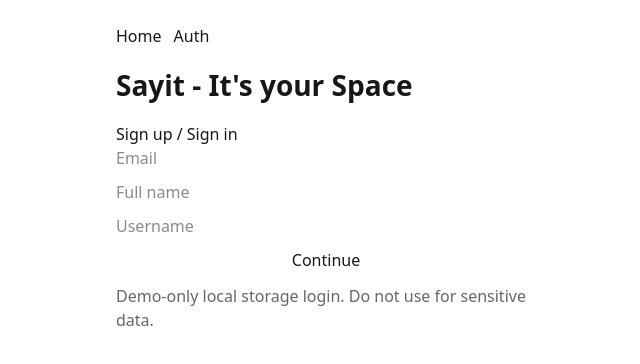
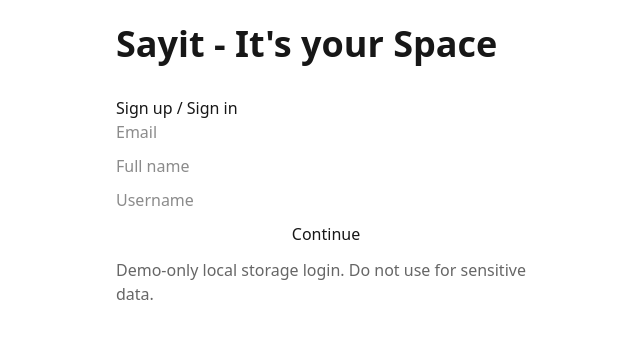
Before and after one commit to confusedconsciousness/sayit-frontend, a Next.js app: page /auth in a window 1280 px wide. Shown: the top 364 px of the page, without its empty margins (74-714 px from the left). Built offline with nearby package versions, Linux system fonts and the light colour scheme.

Commit message:
added clerk for auth mgmt

```diff
--- a/src/app/globals.css
+++ b/src/app/globals.css
@@ -32,3 +32,13 @@ body {
   color: var(--foreground);
   font-family: Arial, Helvetica, sans-serif;
 }
+
+@layer theme, base, clerk, components, utilities;
+
+@layer clerk {
+    /* use the cl- prefixed class names here (Clerk's DOM uses cl-XXX) */
+    .cl-userButtonBox { @apply bg-black text-white rounded-full; }
+    .cl-userButtonOuterIdentifier { @apply text-white; }
+    .cl-userButtonPopoverCard { @apply bg-black text-white border border-gray-800; }
+    .cl-userButtonPopoverActionButton { @apply hover:bg-gray-800; }
+}
--- a/src/app/layout.tsx
+++ b/src/app/layout.tsx
@@ -1,8 +1,10 @@
 // app/layout.tsx
 import './globals.css';
 import React from 'react';
+import type {Metadata} from "next";
+import {ClerkProvider, UserButton} from "@clerk/nextjs";
 import {UserProvider} from "@/components/UserProvider";
-import type { Metadata } from "next";
+import Header from "@/components/Header";
 
 export const metadata: Metadata = {
     title: 'Sayit - It\'s your Space',
@@ -14,19 +16,22 @@ export const metadata: Metadata = {
 
 export default function RootLayout({children}: { children: React.ReactNode }) {
     return (
+        <ClerkProvider appearance={{cssLayerName: 'clerk'}}>
             <html lang="en">
             <body style={{fontFamily: 'ui-sans-serif, system-ui', padding: 24}}>
             <div style={{maxWidth: 900, margin: '0 auto'}}>
-            <nav style={{ display: 'flex', gap: 12, marginBottom: 16 }}>
-                <a href="/">Home</a>
-                <a href="/auth">Auth</a>
-            </nav>
+
+                <div className={"flex justify-between align-middle mb-4"}>
+                    <Header/>
+                    <UserButton/>
+                </div>
                 <UserProvider>
-                <h1 style={{fontSize: 28, fontWeight: 700, marginBottom: 16}}>Sayit - It's your Space</h1>
                     {children}
                 </UserProvider>
             </div>
             </body>
             </html>
+
+        </ClerkProvider>
     );
 }
--- /dev/null
+++ b/src/app/sign-in/[[...sign-in]]/page.tsx
@@ -0,0 +1,10 @@
+import {SignIn, SignUp} from "@clerk/nextjs";
+
+export default function Page() {
+    return (
+        <div className="flex items-center justify-center">
+            <SignIn
+            />
+        </div>
+    );
+}
--- /dev/null
+++ b/src/app/sign-up/[[...sign-up]]/page.tsx
@@ -0,0 +1,9 @@
+import { SignUp } from "@clerk/nextjs";
+
+export default function Page() {
+    return (
+        <div className="flex items-center justify-center">
+            <SignUp />
+        </div>
+    );
+}
--- /dev/null
+++ b/src/components/Header.tsx
@@ -0,0 +1,18 @@
+// components/Header.tsx
+"use client";
+
+import {usePathname} from "next/navigation";
+
+export default function Header() {
+    const pathname = usePathname();
+
+    const hideHeading = pathname.startsWith("/sign-in") || pathname.startsWith("/sign-up");
+
+    return (
+        <div className="flex justify-between items-center mb-4">
+            {!hideHeading && (
+                <h1 className="text-4xl font-bold">Sayit - It's your Space</h1>
+            )}
+        </div>
+    );
+}
--- /dev/null
+++ b/src/middleware.ts
@@ -0,0 +1,18 @@
+import {clerkMiddleware, createRouteMatcher} from '@clerk/nextjs/server'
+
+const isPublicRoute = createRouteMatcher(['/sign-in(.*)'])
+
+export default clerkMiddleware(async (auth, req) => {
+    if (!isPublicRoute(req)) {
+        await auth.protect()
+    }
+})
+
+export const config = {
+    matcher: [
+        // Skip Next.js internals and all static files, unless found in search params
+        '/((?!_next|[^?]*\\.(?:html?|css|js(?!on)|jpe?g|webp|png|gif|svg|ttf|woff2?|ico|csv|docx?|xlsx?|zip|webmanifest)).*)',
+        // Always run for API routes
+        '/(api|trpc)(.*)',
+    ],
+}
```
Also changed, not shown: package.json (+7 -6 lines), 1 other file (tests, documents, lock files or other folders). Lines whose indentation alone changed are shown as unchanged.
